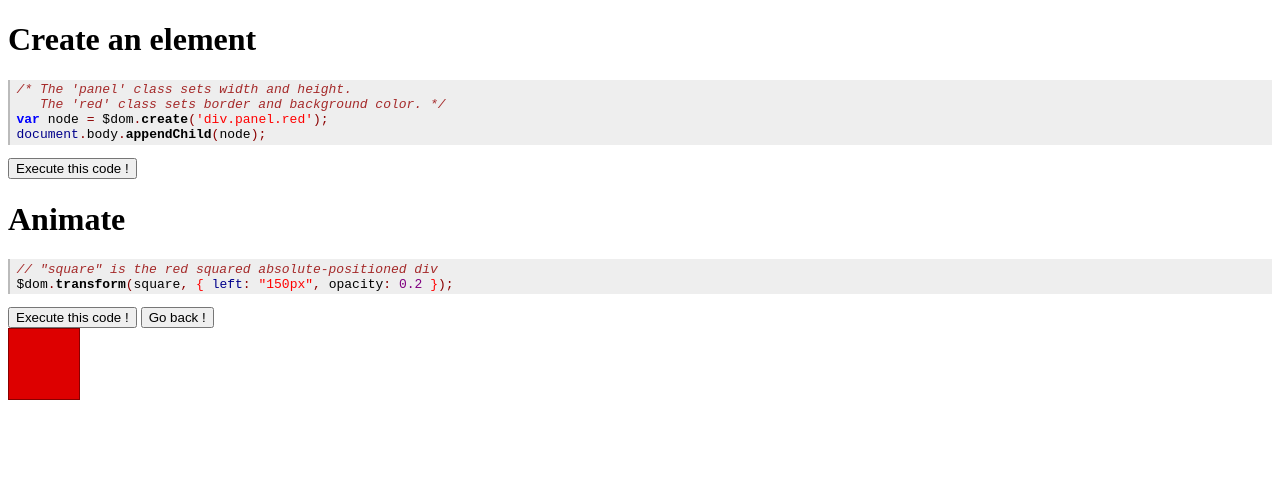
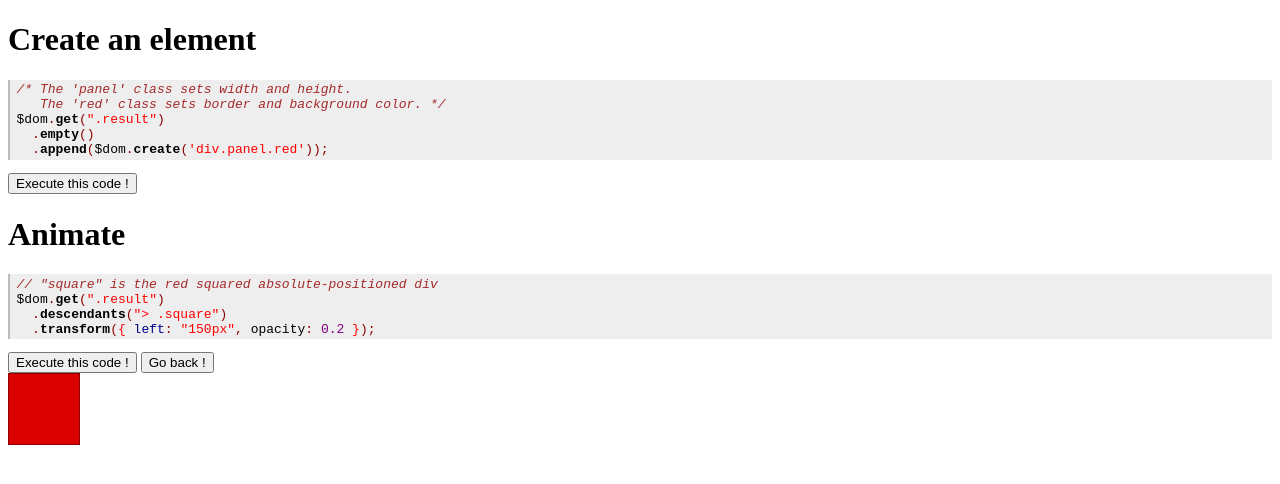
Before and after one commit to julienw/dollardom, a plain HTML site: page examples/index-chain.html in a window 1280 px wide. Drawn offline with Linux system fonts and the light colour scheme.

Commit message:
changed the text and rewrote some examples for the chained

```diff
--- a/examples/examples-chain.js
+++ b/examples/examples-chain.js
@@ -14,9 +14,10 @@ function setupExamples() {
 	var $button1 = $dom.get('#create');
 	$button1.addEvent("click", function() {
 
-		var result = $button1.next(".result").empty();
-
-		$dom.create('div.panel.red').appendTo(result);
+		$button1
+			.next(".result")
+			.empty()
+			.append($dom.create('div.panel.red'));
 	});
 
 	var $button2 = $dom.get('#animate');
--- a/examples/index-chain.html
+++ b/examples/index-chain.html
@@ -12,14 +12,17 @@
 	<h1>Create an element</h1>
 	<pre class='sh_javascript_dom'>/* The 'panel' class sets width and height.
    The 'red' class sets border and background color. */
-var node = $dom.create('div.panel.red');
-document.body.appendChild(node);</pre>
+$dom.get(".result")
+  .empty()
+  .append($dom.create('div.panel.red'));</pre>
 	<button id='create'>Execute this code !</button>
 	<div class='result'></div>
 
 	<h1>Animate</h1>
 	<pre class='sh_javascript_dom'>// "square" is the red squared absolute-positioned div
-$dom.transform(square, { left: "150px", opacity: 0.2 });</pre>
+$dom.get(".result")
+  .descendants("> .square")
+  .transform({ left: "150px", opacity: 0.2 });</pre>
 	<button id='animate'>Execute this code !</button>
 	<button id='animate-reset'>Go back !</button>
 	<div class='result'>
```
